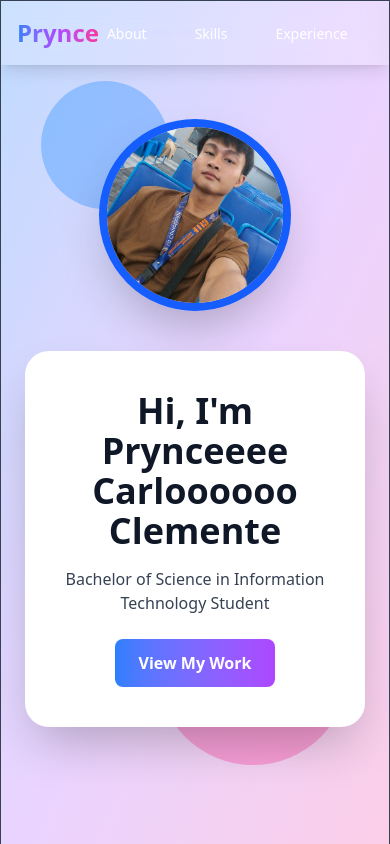
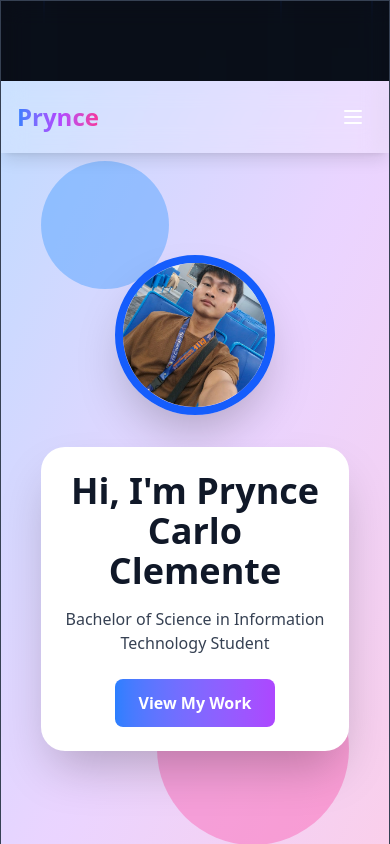
Before and after one commit to Prynce0711/MyPortfolio, a React (Vite) app: page / in a window 390 px wide. Shown: the top 844 px of the page. Built offline with nearby package versions, Linux system fonts and the light colour scheme.

Commit message:
fix: update personal information and improve layout responsiveness in components

```diff
--- a/src/App.jsx
+++ b/src/App.jsx
@@ -17,7 +17,7 @@ import { GoDot } from "react-icons/go";
 export default function App() {
   // Personal Information Data
   const personalInfo = {
-    name: "Prynceeee Carloooooo Clemente",
+    name: "Prynce Carlo Clemente",
     title: "Bachelor of Science in Information Technology Student",
     image: DP_FB,
     aboutText: `I'm a BSIT student with a strong passion for web development and modern technologies. I enjoy learning and building responsive, user-friendly, and efficient web applications using tools like React and Tailwind CSS. My goal is to turn ideas into functional and visually appealing digital experiences, while continuously improving my skills in programming, problem-solving, and software development.`
@@ -185,7 +185,7 @@ export default function App() {
       </div>
 
       {/* Glassmorphic wrapper */}
-      <div className="relative z-10 backdrop-blur-md bg-black/40 min-h-screen border border-gray-700">
+  <div className="relative z-10 backdrop-blur-md bg-black/40 min-h-screen border border-gray-700 pt-20">
         {/* Navbar */}
         <Navbar
           brandName={brandName}
--- a/src/components/Hero.jsx
+++ b/src/components/Hero.jsx
@@ -40,11 +40,11 @@ export default function Hero({ personalInfo }) {
       <div className="absolute bottom-20 right-10 w-48 h-48 bg-pink-400 rounded-full opacity-20 animate-pulse dark:bg-indigo-700"></div>
       <div className="absolute top-1/2 right-20 w-24 h-24 bg-purple-300 rounded-full opacity-20 animate-bounce dark:bg-blue-700"></div>
 
-      <div className="flex flex-col md:flex-row items-center md:items-start max-w-5xl w-full gap-10 z-10">
+  <div className="flex flex-col md:flex-row items-center md:items-start max-w-5xl w-full gap-8 z-10 px-4 sm:px-6">
         {/* Circular Image on the left */}
         <div
           ref={imageRef}
-          className={`w-48 h-48 md:w-64 md:h-64 flex-shrink-0 transition-all duration-1000 ease-out ${
+          className={`w-40 h-40 sm:w-48 sm:h-48 md:w-64 md:h-64 flex-shrink-0 transition-all duration-1000 ease-out ${
             imageVisible ? "opacity-100 translate-x-0" : "opacity-0 -translate-x-10"
           }`}
         >
@@ -58,7 +58,7 @@ export default function Hero({ personalInfo }) {
         {/* Text / Card on the right */}
         <div
           ref={textRef}
-          className={`w-full md:w-1/2 bg-white dark:bg-gray-900 shadow-2xl rounded-3xl p-10 text-center md:text-left transition-all duration-1000 ease-out transform ${
+          className={`w-full md:w-1/2 bg-white dark:bg-gray-900 shadow-2xl rounded-3xl p-6 md:p-10 text-center md:text-left transition-all duration-1000 ease-out transform ${
             textVisible ? "opacity-100 translate-x-0" : "opacity-0 translate-x-10"
           } hover:scale-105`}
         >
--- a/src/components/Navbar.jsx
+++ b/src/components/Navbar.jsx
@@ -1,6 +1,11 @@
+import React, { useState } from "react";
 import { motion } from "framer-motion";
 
 export default function Navbar({ brandName, navigationItems }) {
+  const [open, setOpen] = useState(false);
+
+  // close mobile menu on navigation
+  const handleNavClick = () => setOpen(false);
 
   return (
     <nav className="fixed w-full z-50 backdrop-blur-md bg-white/20 shadow-lg p-4 flex justify-between items-center">
@@ -14,8 +19,8 @@ export default function Navbar({ brandName, navigationItems }) {
         {brandName}
       </motion.h1>
 
-      {/* Links */}
-      <ul className="flex gap-8">
+      {/* Desktop Links */}
+      <ul className="hidden md:flex gap-8">
         {navigationItems.map((item, index) => (
           <motion.li
             key={`nav-${item.id || item}-${index}`}
@@ -25,6 +30,7 @@ export default function Navbar({ brandName, navigationItems }) {
           >
             <a
               href={typeof item === 'object' ? item.href : `#${item}`}
+              onClick={handleNavClick}
               className="px-2 py-1 rounded-md text-sm font-medium hover:bg-gradient-to-r hover:from-blue-400 hover:via-purple-400 hover:to-pink-500 hover:text-white transition-all duration-300"
             >
               {typeof item === 'object' ? item.label : item}
@@ -32,6 +38,44 @@ export default function Navbar({ brandName, navigationItems }) {
           </motion.li>
         ))}
       </ul>
+
+      {/* Mobile Hamburger */}
+      <div className="md:hidden">
+        <button
+          aria-label="Toggle menu"
+          onClick={() => setOpen((s) => !s)}
+          className="text-white p-2 rounded-md focus:outline-none focus:ring-2 focus:ring-blue-400"
+        >
+          {open ? (
+            <svg xmlns="http://www.w3.org/2000/svg" className="h-6 w-6" fill="none" viewBox="0 0 24 24" stroke="currentColor">
+              <path strokeLinecap="round" strokeLinejoin="round" strokeWidth={2} d="M6 18L18 6M6 6l12 12" />
+            </svg>
+          ) : (
+            <svg xmlns="http://www.w3.org/2000/svg" className="h-6 w-6" fill="none" viewBox="0 0 24 24" stroke="currentColor">
+              <path strokeLinecap="round" strokeLinejoin="round" strokeWidth={2} d="M4 6h16M4 12h16M4 18h16" />
+            </svg>
+          )}
+        </button>
+      </div>
+
+      {/* Mobile Menu */}
+      {open && (
+        <div className="md:hidden absolute top-full right-4 mt-2 bg-black/70 backdrop-blur rounded-lg p-4 shadow-lg">
+          <ul className="flex flex-col gap-3">
+            {navigationItems.map((item, index) => (
+              <li key={`mobile-nav-${index}`} className="text-white">
+                <a
+                  href={typeof item === 'object' ? item.href : `#${item}`}
+                  onClick={handleNavClick}
+                  className="block px-3 py-2 rounded-md text-sm font-medium hover:bg-white/10"
+                >
+                  {typeof item === 'object' ? item.label : item}
+                </a>
+              </li>
+            ))}
+          </ul>
+        </div>
+      )}
     </nav>
   );
 }
--- a/src/components/Projects.jsx
+++ b/src/components/Projects.jsx
@@ -53,7 +53,7 @@ export default function Projects({ projects }) {
                     <img
                       src={project.image}
                       alt={project.name}
-                      className="w-full h-48 object-cover transform transition-all duration-500 group-hover:scale-110"
+                      className="w-full h-40 md:h-48 lg:h-56 object-cover transform transition-all duration-500 group-hover:scale-110"
                     />
                   </div>
                 )}
```
